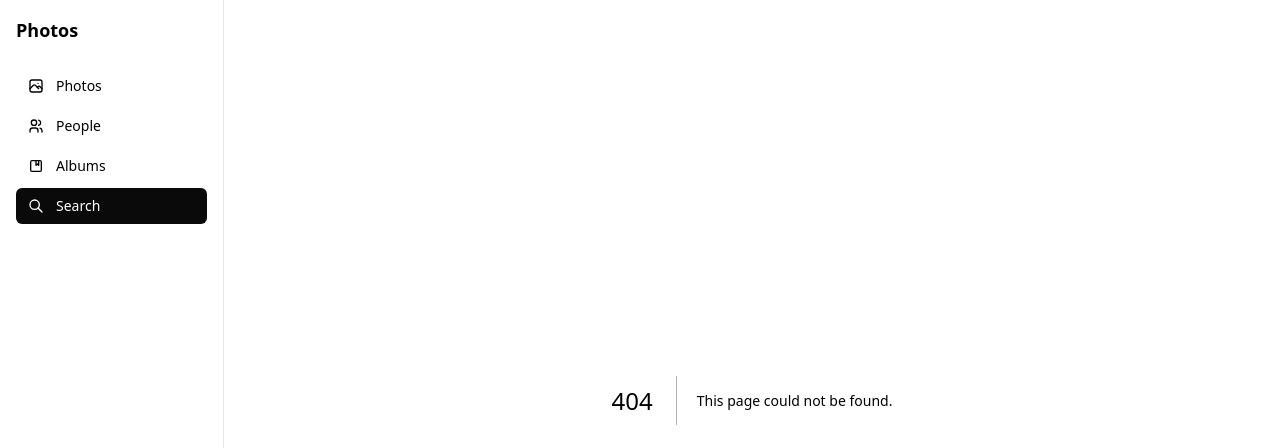
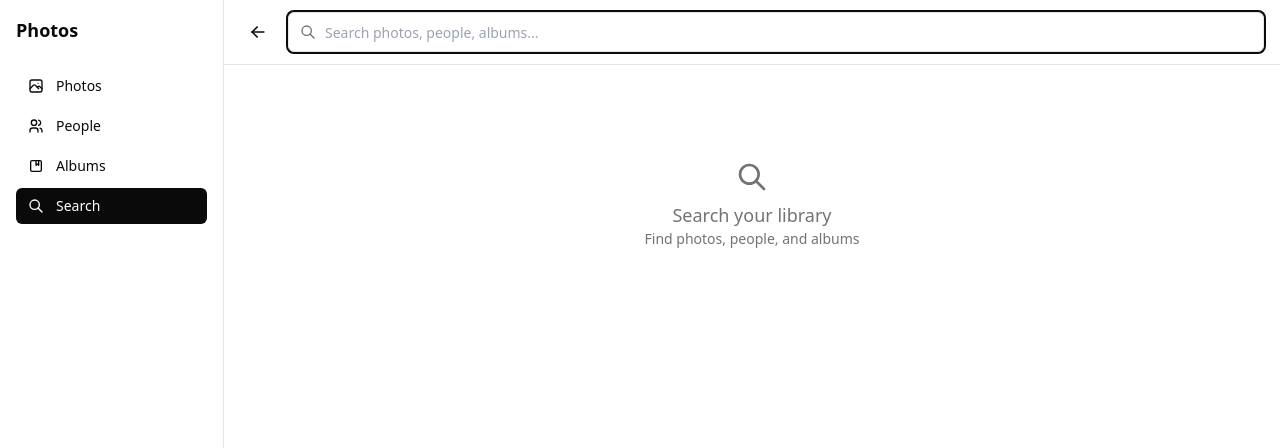
Before and after one commit to MarzSaksorn/Photos_app, a Next.js app: page /search in a window 1280 px wide. Before the commit this address had no page. Shown: the top 448 px of the page. Built offline with nearby package versions, Linux system fonts and the light colour scheme.

Commit message:
feat: add search functionality

```diff
--- /dev/null
+++ b/src/app/api/search/route.ts
@@ -0,0 +1,35 @@
+import { NextRequest, NextResponse } from 'next/server';
+import { createServerSupabase } from '@/lib/supabase-server';
+
+export async function GET(request: NextRequest) {
+  const supabase = createServerSupabase();
+  const { data: { user } } = await supabase.auth.getUser();
+  if (!user) return NextResponse.json({ error: 'Unauthorized' }, { status: 401 });
+
+  const { searchParams } = new URL(request.url);
+  const q = searchParams.get('q') || '';
+
+  const { data: photos } = await supabase
+    .from('photos')
+    .select('*')
+    .eq('user_id', user.id)
+    .is('deleted_at', null)
+    .ilike('original_filename', `%${q}%`)
+    .limit(20);
+
+  const { data: faceGroups } = await supabase
+    .from('face_clusters')
+    .select('*')
+    .eq('user_id', user.id)
+    .ilike('name', `%${q}%`)
+    .limit(10);
+
+  const { data: albums } = await supabase
+    .from('albums')
+    .select('*')
+    .eq('user_id', user.id)
+    .ilike('title', `%${q}%`)
+    .limit(10);
+
+  return NextResponse.json({ photos, faceGroups, albums });
+}
--- /dev/null
+++ b/src/app/search/page.tsx
@@ -0,0 +1,5 @@
+import { SearchOverlay } from '@/components/search-overlay';
+
+export default function SearchPage() {
+  return <SearchOverlay />;
+}
--- /dev/null
+++ b/src/components/search-overlay.tsx
@@ -0,0 +1,212 @@
+'use client';
+
+import { useState, useEffect, useCallback, useRef } from 'react';
+import Link from 'next/link';
+import { IconArrowLeft, IconSearch, IconPhoto, IconUsers, IconAlbum } from '@tabler/icons-react';
+import type { Photo, FaceGroup, Album } from '@/types';
+
+interface SearchResults {
+  photos: Photo[];
+  faceGroups: (FaceGroup & { photo_count: number })[];
+  albums: Album[];
+}
+
+export function SearchOverlay() {
+  const [query, setQuery] = useState('');
+  const [results, setResults] = useState<SearchResults | null>(null);
+  const [loading, setLoading] = useState(false);
+  const [searched, setSearched] = useState(false);
+  const inputRef = useRef<HTMLInputElement>(null);
+  const debounceRef = useRef<ReturnType<typeof setTimeout>>();
+
+  useEffect(() => {
+    inputRef.current?.focus();
+  }, []);
+
+  const doSearch = useCallback(async (q: string) => {
+    if (!q.trim()) {
+      setResults(null);
+      setSearched(false);
+      return;
+    }
+
+    setLoading(true);
+    setSearched(true);
+
+    try {
+      const res = await fetch(`/api/search?q=${encodeURIComponent(q)}`);
+      if (!res.ok) throw new Error('Search failed');
+      const data: SearchResults = await res.json();
+      setResults(data);
+    } catch {
+      setResults({ photos: [], faceGroups: [], albums: [] });
+    } finally {
+      setLoading(false);
+    }
+  }, []);
+
+  function handleChange(value: string) {
+    setQuery(value);
+    if (debounceRef.current) clearTimeout(debounceRef.current);
+    debounceRef.current = setTimeout(() => doSearch(value), 300);
+  }
+
+  function handleClear() {
+    setQuery('');
+    setResults(null);
+    setSearched(false);
+    inputRef.current?.focus();
+  }
+
+  const hasPhotos = results && results.photos.length > 0;
+  const hasFaceGroups = results && results.faceGroups.length > 0;
+  const hasAlbums = results && results.albums.length > 0;
+  const hasAnyResults = hasPhotos || hasFaceGroups || hasAlbums;
+
+  return (
+    <div className="flex min-h-screen flex-col">
+      <div className="sticky top-0 z-10 border-b bg-background">
+        <div className="flex items-center gap-3 px-4 py-3">
+          <Link
+            href="/photos"
+            className="flex h-9 w-9 items-center justify-center rounded-md hover:bg-muted"
+          >
+            <IconArrowLeft className="h-5 w-5" />
+          </Link>
+          <div className="relative flex-1">
+            <IconSearch className="absolute left-3 top-1/2 h-4 w-4 -translate-y-1/2 text-muted-foreground" />
+            <input
+              ref={inputRef}
+              type="text"
+              value={query}
+              onChange={(e) => handleChange(e.target.value)}
+              placeholder="Search photos, people, albums..."
+              className="h-10 w-full rounded-md border bg-background pl-9 pr-8 text-sm outline-none focus:ring-2 focus:ring-ring"
+            />
+            {query && (
+              <button
+                onClick={handleClear}
+                className="absolute right-2 top-1/2 -translate-y-1/2 text-muted-foreground hover:text-foreground"
+              >
+                &times;
+              </button>
+            )}
+          </div>
+        </div>
+      </div>
+
+      <div className="flex-1 px-4 py-4">
+        {loading && (
+          <div className="space-y-6">
+            {[1, 2, 3].map((section) => (
+              <div key={section}>
+                <div className="mb-3 h-5 w-20 animate-pulse rounded bg-muted" />
+                <div className="grid grid-cols-4 gap-2 sm:grid-cols-5 md:grid-cols-6">
+                  {Array.from({ length: 6 }).map((_, i) => (
+                    <div key={i} className="aspect-square animate-pulse rounded-md bg-muted" />
+                  ))}
+                </div>
+              </div>
+            ))}
+          </div>
+        )}
+
+        {searched && !loading && !hasAnyResults && (
+          <div className="flex flex-col items-center justify-center py-20 text-muted-foreground">
+            <IconSearch className="mb-2 h-8 w-8" />
+            <p className="text-lg">No results found</p>
+            <p className="text-sm">Try a different search term</p>
+          </div>
+        )}
+
+        {!searched && !loading && (
+          <div className="flex flex-col items-center justify-center py-20 text-muted-foreground">
+            <IconSearch className="mb-2 h-8 w-8" />
+            <p className="text-lg">Search your library</p>
+            <p className="text-sm">Find photos, people, and albums</p>
+          </div>
+        )}
+
+        {results && hasPhotos && (
+          <section className="mb-8">
+            <div className="mb-3 flex items-center gap-2">
+              <IconPhoto className="h-4 w-4 text-muted-foreground" />
+              <h2 className="text-sm font-medium text-muted-foreground">
+                Photos ({results.photos.length})
+              </h2>
+            </div>
+            <div className="grid grid-cols-4 gap-2 sm:grid-cols-5 md:grid-cols-6">
+              {results.photos.map((photo) => (
+                <Link
+                  key={photo.id}
+                  href={`/photos/${photo.id}`}
+                  className="group relative aspect-square overflow-hidden rounded-md bg-muted"
+                >
+                  <img
+                    src={`/api/photos/${photo.id}/thumbnail`}
+                    alt={photo.original_filename}
+                    className="h-full w-full object-cover transition-transform group-hover:scale-105"
+                  />
+                </Link>
+              ))}
+            </div>
+          </section>
+        )}
+
+        {results && hasFaceGroups && (
+          <section className="mb-8">
+            <div className="mb-3 flex items-center gap-2">
+              <IconUsers className="h-4 w-4 text-muted-foreground" />
+              <h2 className="text-sm font-medium text-muted-foreground">
+                People ({results.faceGroups.length})
+              </h2>
+            </div>
+            <div className="grid grid-cols-3 gap-4 sm:grid-cols-4 md:grid-cols-5 lg:grid-cols-6">
+              {results.faceGroups.map((group) => (
+                <Link
+                  key={group.id}
+                  href={`/faces/${group.id}`}
+                  className="group flex flex-col items-center gap-2 rounded-lg p-4 transition-colors hover:bg-muted"
+                >
+                  <div className="flex h-16 w-16 items-center justify-center rounded-full bg-muted text-xl font-bold text-muted-foreground">
+                    {group.name?.[0] || '?'}
+                  </div>
+                  <span className="text-sm font-medium">{group.name}</span>
+                  <span className="text-xs text-muted-foreground">{group.photo_count} photos</span>
+                </Link>
+              ))}
+            </div>
+          </section>
+        )}
+
+        {results && hasAlbums && (
+          <section className="mb-8">
+            <div className="mb-3 flex items-center gap-2">
+              <IconAlbum className="h-4 w-4 text-muted-foreground" />
+              <h2 className="text-sm font-medium text-muted-foreground">
+                Albums ({results.albums.length})
+              </h2>
+            </div>
+            <div className="grid grid-cols-2 gap-3 sm:grid-cols-3 md:grid-cols-4">
+              {results.albums.map((album) => (
+                <Link
+                  key={album.id}
+                  href={`/albums/${album.id}`}
+                  className="group flex items-center gap-3 rounded-lg border p-3 transition-colors hover:bg-muted"
+                >
+                  <div className="flex h-12 w-12 shrink-0 items-center justify-center rounded-md bg-muted text-muted-foreground">
+                    <IconAlbum className="h-5 w-5" />
+                  </div>
+                  <div className="min-w-0 flex-1">
+                    <p className="truncate text-sm font-medium">{album.title}</p>
+                    <p className="text-xs text-muted-foreground">{album.photo_count} photos</p>
+                  </div>
+                </Link>
+              ))}
+            </div>
+          </section>
+        )}
+      </div>
+    </div>
+  );
+}
```
